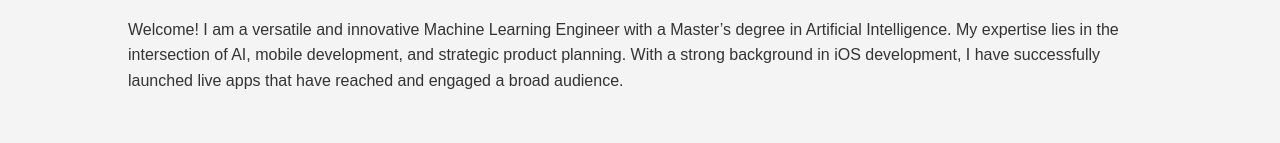
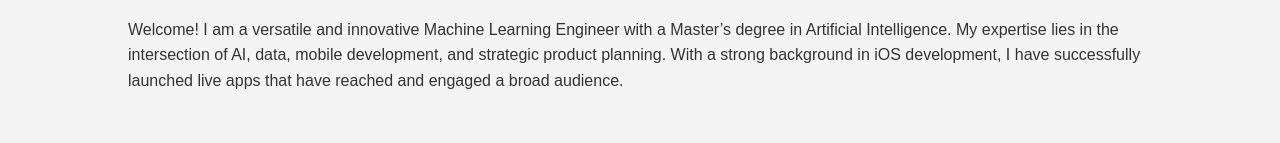
Before and after one commit to FionaKateM/FionaKateM.github.io, a plain HTML site: page index.html in a window 1280 px wide. Shown: the part 324-467 px from the top of the page. Drawn offline with Linux system fonts and the light colour scheme.

Commit message:
Update index.html

```diff
--- a/index.html
+++ b/index.html
@@ -24,7 +24,7 @@
     <main>
         <section id="about" class="container">
             <h2>About Me</h2>
-            <p>Welcome! I am a versatile and innovative Machine Learning Engineer with a Master’s degree in Artificial Intelligence. My expertise lies in the intersection of AI, mobile development, and strategic product planning. With a strong background in iOS development, I have successfully launched live apps that have reached and engaged a broad audience.</p>
+            <p>Welcome! I am a versatile and innovative Machine Learning Engineer with a Master’s degree in Artificial Intelligence. My expertise lies in the intersection of AI, data, mobile development, and strategic product planning. With a strong background in iOS development, I have successfully launched live apps that have reached and engaged a broad audience.</p>
         </section>
         <section id="skills" class="container">
             <h2>Skills</h2>
```
